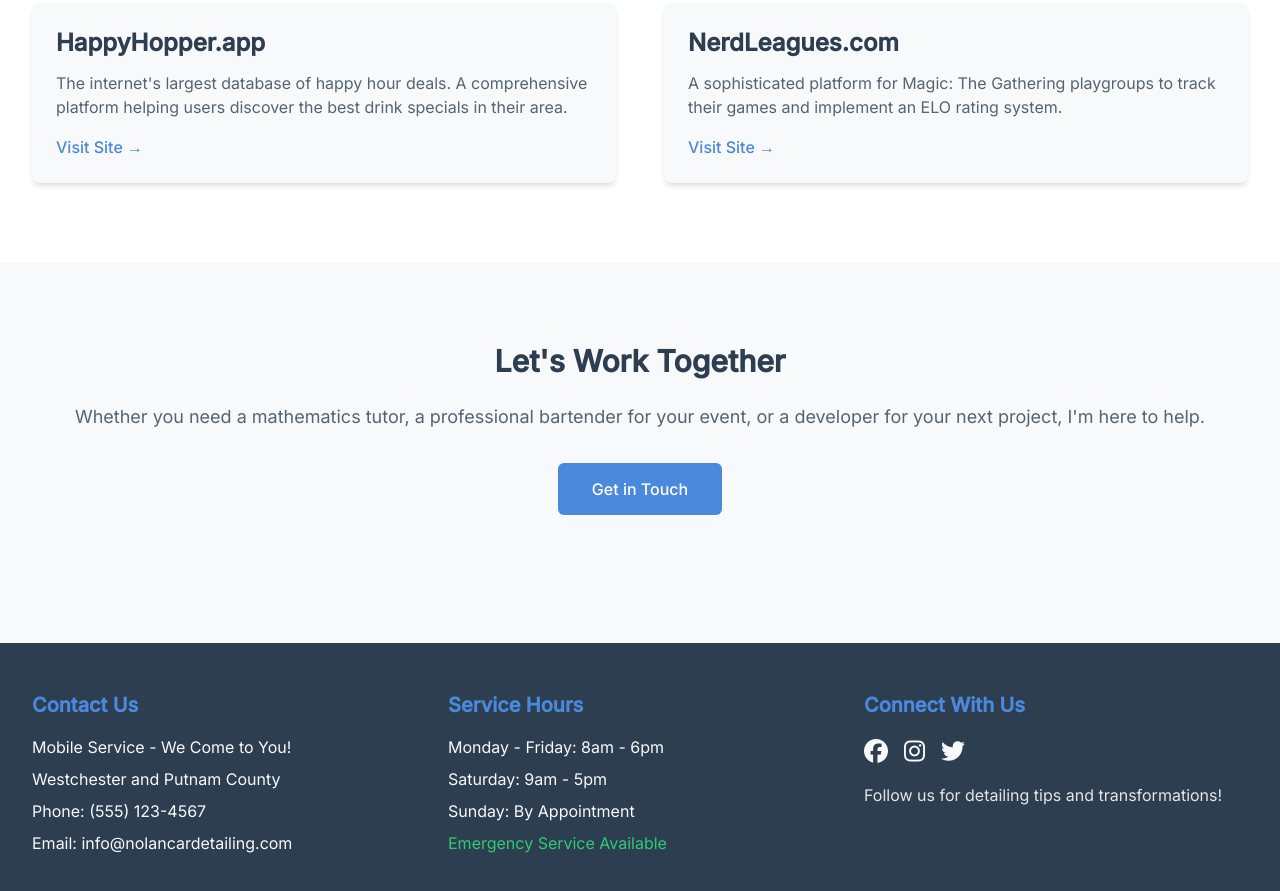
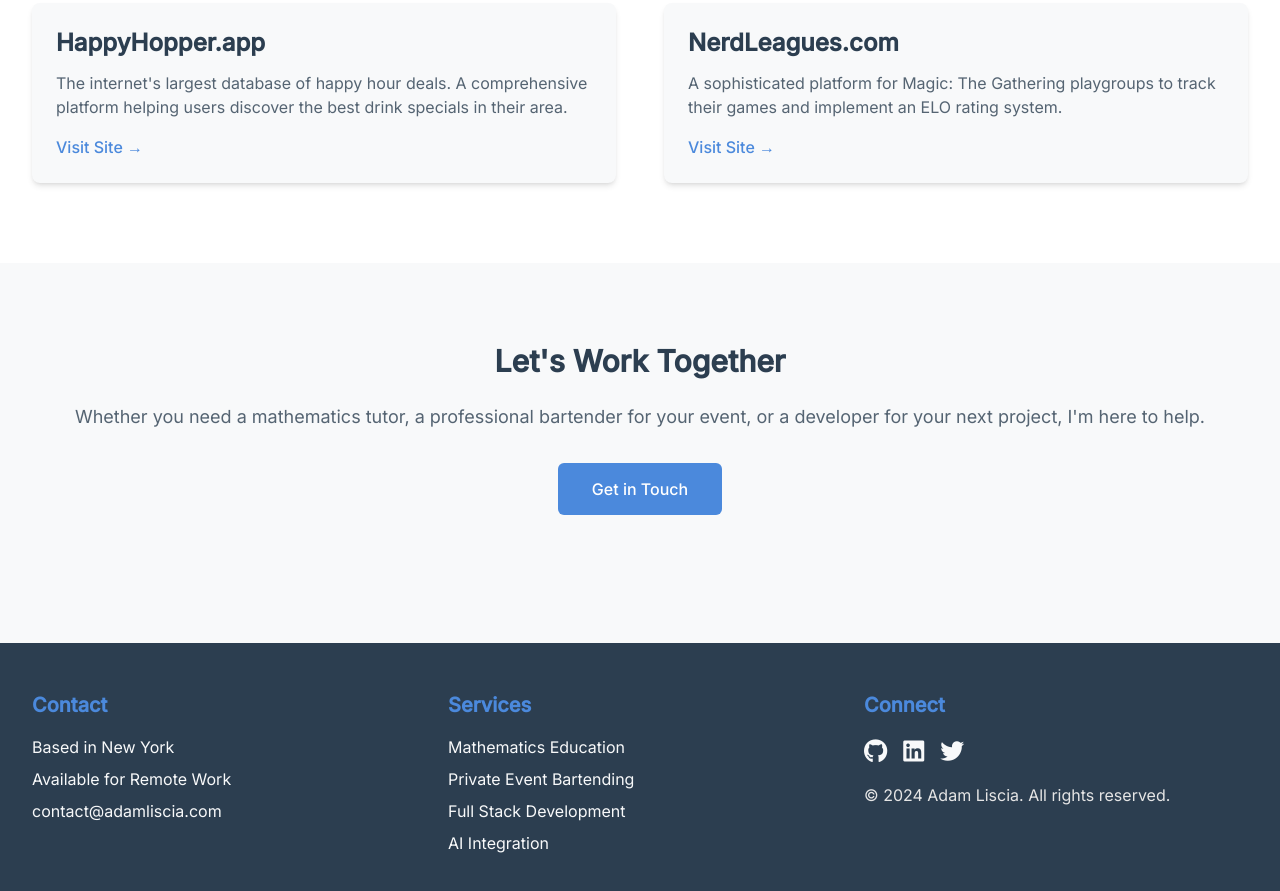
Before and after one commit to AdamLiscia/adam-liscia, a website: page index.html in a window 1280 px wide. Shown: the part 1641-2532 px from the top of the page. Drawn offline with nearby package versions, Linux system fonts and the light colour scheme.

Commit message:
better footer

```diff
--- a/components/footer.html
+++ b/components/footer.html
@@ -4,37 +4,40 @@
         <div class="grid md:grid-cols-3 gap-8 text-pearl">
             <!-- Contact -->
             <div>
-                <h3 class="text-xl font-bold text-azure mb-4">Contact Us</h3>
-                <p class="mb-2">Mobile Service - We Come to You!</p>
-                <p class="mb-2">Westchester and Putnam County</p>
-                <p class="mb-2">Phone: (555) 123-4567</p>
-                <p class="hover:text-azure transition-colors">Email: info@nolancardetailing.com</p>
+                <h3 class="text-xl font-bold text-azure mb-4">Contact</h3>
+                <p class="mb-2">Based in New York</p>
+                <p class="mb-2">Available for Remote Work</p>
+                <p class="hover:text-azure transition-colors">
+                    <a href="mailto:contact@adamliscia.com">contact@adamliscia.com</a>
+                </p>
             </div>
 
             <!-- Services -->
             <div>
-                <h3 class="text-xl font-bold text-azure mb-4">Service Hours</h3>
-                <p class="mb-2">Monday - Friday: 8am - 6pm</p>
-                <p class="mb-2">Saturday: 9am - 5pm</p>
-                <p class="mb-2">Sunday: By Appointment</p>
-                <p class="text-success">Emergency Service Available</p>
+                <h3 class="text-xl font-bold text-azure mb-4">Services</h3>
+                <ul class="space-y-2">
+                    <li>Mathematics Education</li>
+                    <li>Private Event Bartending</li>
+                    <li>Full Stack Development</li>
+                    <li>AI Integration</li>
+                </ul>
             </div>
 
-            <!-- Social -->
+            <!-- Connect -->
             <div>
-                <h3 class="text-xl font-bold text-azure mb-4">Connect With Us</h3>
+                <h3 class="text-xl font-bold text-azure mb-4">Connect</h3>
                 <div class="flex space-x-4">
-                    <a href="#" class="text-pearl hover:text-azure transition-colors" aria-label="Facebook">
-                        <i class="fab fa-facebook text-2xl"></i>
+                    <a href="https://github.com/yourusername" class="text-pearl hover:text-azure transition-colors" aria-label="GitHub">
+                        <i class="fab fa-github text-2xl"></i>
                     </a>
-                    <a href="#" class="text-pearl hover:text-azure transition-colors" aria-label="Instagram">
-                        <i class="fab fa-instagram text-2xl"></i>
+                    <a href="https://linkedin.com/in/yourusername" class="text-pearl hover:text-azure transition-colors" aria-label="LinkedIn">
+                        <i class="fab fa-linkedin text-2xl"></i>
                     </a>
-                    <a href="#" class="text-pearl hover:text-azure transition-colors" aria-label="Twitter">
+                    <a href="https://twitter.com/yourusername" class="text-pearl hover:text-azure transition-colors" aria-label="Twitter">
                         <i class="fab fa-twitter text-2xl"></i>
                     </a>
                 </div>
-                <p class="mt-4 text-silver">Follow us for detailing tips and transformations!</p>
+                <p class="mt-4 text-silver">&copy; 2024 Adam Liscia. All rights reserved.</p>
             </div>
         </div>
     </div>
```
